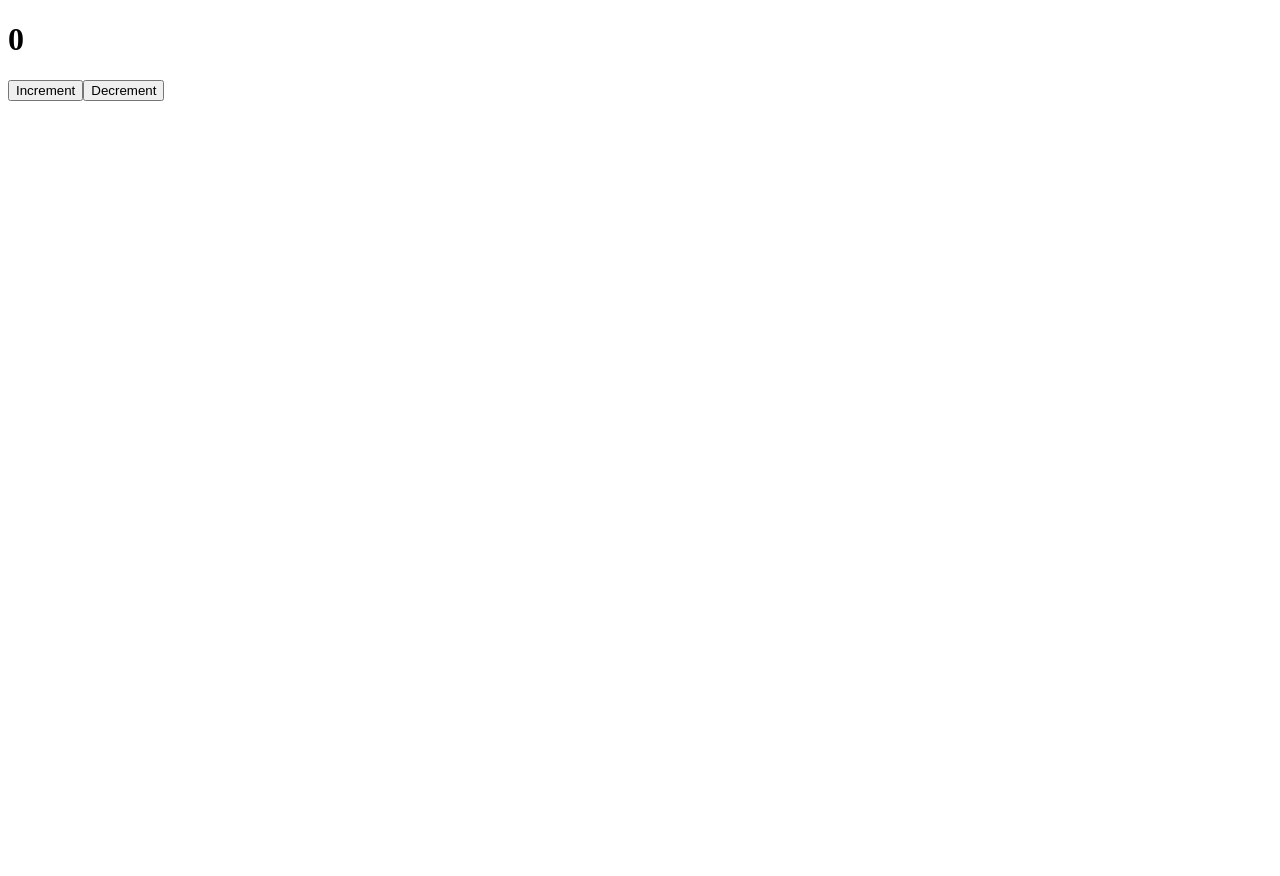
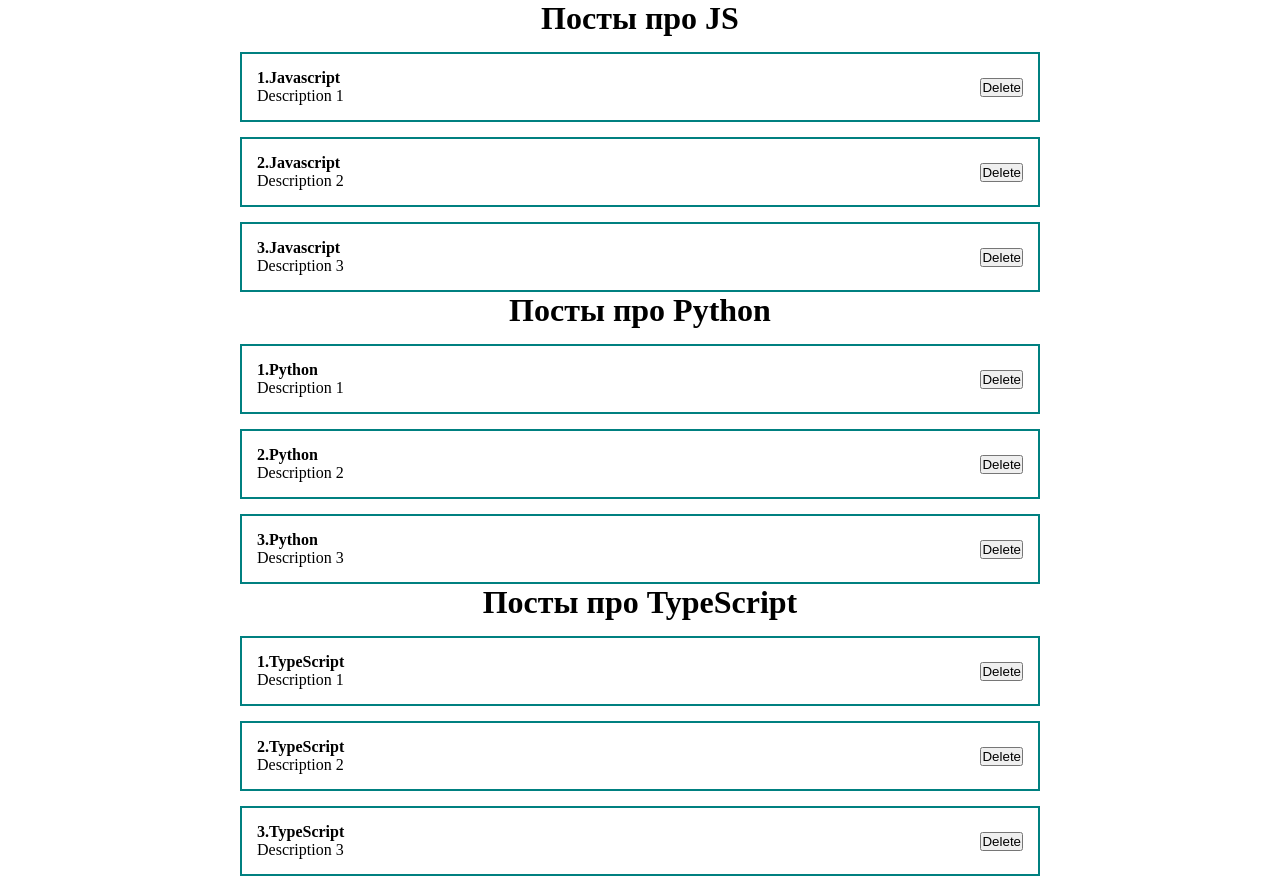
Before and after one commit to DannyNickson/ReactLearning_project, a React (Create React App) app: page / in a window 1280 px wide. Before the commit the page ends 800 px from the top, so only its background shows below. Built offline with nearby package versions, Linux system fonts and the light colour scheme.

Commit message:
added styles and post blocks

```diff
--- a/src/App.js
+++ b/src/App.js
@@ -1,19 +1,34 @@
-import React, { useState } from "react";
-import ClassCounter from "./components/ClassCounter";
+import React from "react";
+// import ClassCounter from "./components/ClassCounter";
+import './styles/App.css';
+import PostItems from "./components/PostItems";
+import { useState } from "react";
+import PostList from "./components/PostList";
 // import Counter from "./components/counter";
 
 function App() {
-  const [likes, setLikes] = useState(0);
-  function increment() {
-    setLikes(likes + 1);
-  }
-  function decrement() {
-    setLikes(likes - 1);
-  }
+  const [posts, setPosts] = useState([
+    { id: 1, title: 'Javascript', body: "Description 1" },
+    { id: 2, title: 'Javascript', body: "Description 2" },
+    { id: 3, title: 'Javascript', body: "Description 3" },
+  ])
+  const [posts2, setPosts2] = useState([
+    { id: 1, title: 'Python', body: "Description 1" },
+    { id: 2, title: 'Python', body: "Description 2" },
+    { id: 3, title: 'Python', body: "Description 3" },
+  ])
+  const [posts3, setPosts3] = useState([
+    { id: 1, title: 'TypeScript', body: "Description 1" },
+    { id: 2, title: 'TypeScript', body: "Description 2" },
+    { id: 3, title: 'TypeScript', body: "Description 3" },
+  ])
+
 
   return (
     <div className="App">
-      <ClassCounter/>
+      <PostList posts={posts} title={"Посты про JS"} />
+      <PostList posts={posts2} title={"Посты про Python"} />
+      <PostList posts={posts3} title={"Посты про TypeScript"} />
     </div>
   );
 }
--- /dev/null
+++ b/src/components/PostItems.jsx
@@ -0,0 +1,19 @@
+import React from 'react';
+
+const PostItems = (props) => {
+    return (
+        <div className="post">
+        <div className="post__content">
+          <strong>{props.post.id}.{props.post.title}</strong>
+          <div>
+            {props.post.body}
+          </div>
+        </div>
+        <div className="post__btns">
+          <button>Delete</button>
+        </div>
+      </div>
+    );
+};
+
+export default PostItems;
--- /dev/null
+++ b/src/components/PostList.jsx
@@ -0,0 +1,17 @@
+import React from "react";
+import PostItems from "./PostItems";
+
+const PostList = ({ posts,title }) => {
+  return (
+    <div>
+      <h1 style={{ textAlign: "center" }}>
+       {title}
+      </h1>
+      {posts.map((post) => (
+        <PostItems post={post} key={post.id} />
+      ))}
+    </div>
+  );
+};
+
+export default PostList;
--- /dev/null
+++ b/src/styles/App.css
@@ -0,0 +1,23 @@
+* {
+  margin: 0;
+  padding: 0;
+  box-sizing: border-box;
+}
+
+#root {
+  display: flex;
+  justify-content: center;
+}
+
+.App {
+  width: 800px;
+}
+
+.post {
+  display: flex;
+  padding: 15px;
+  border: 2px solid teal;
+  margin-top: 15px;
+  justify-content: space-between;
+  align-items: center;
+}
```
